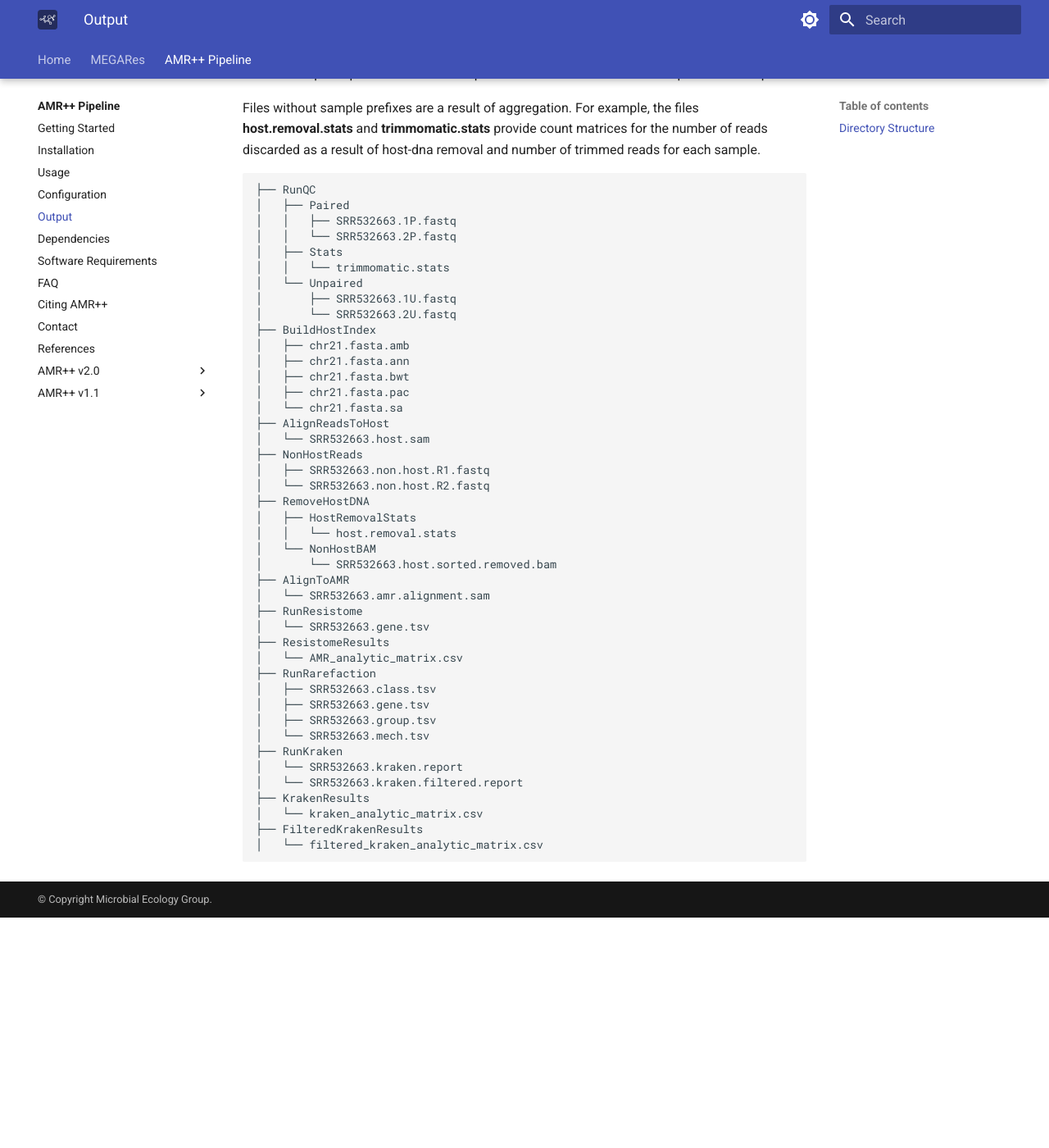
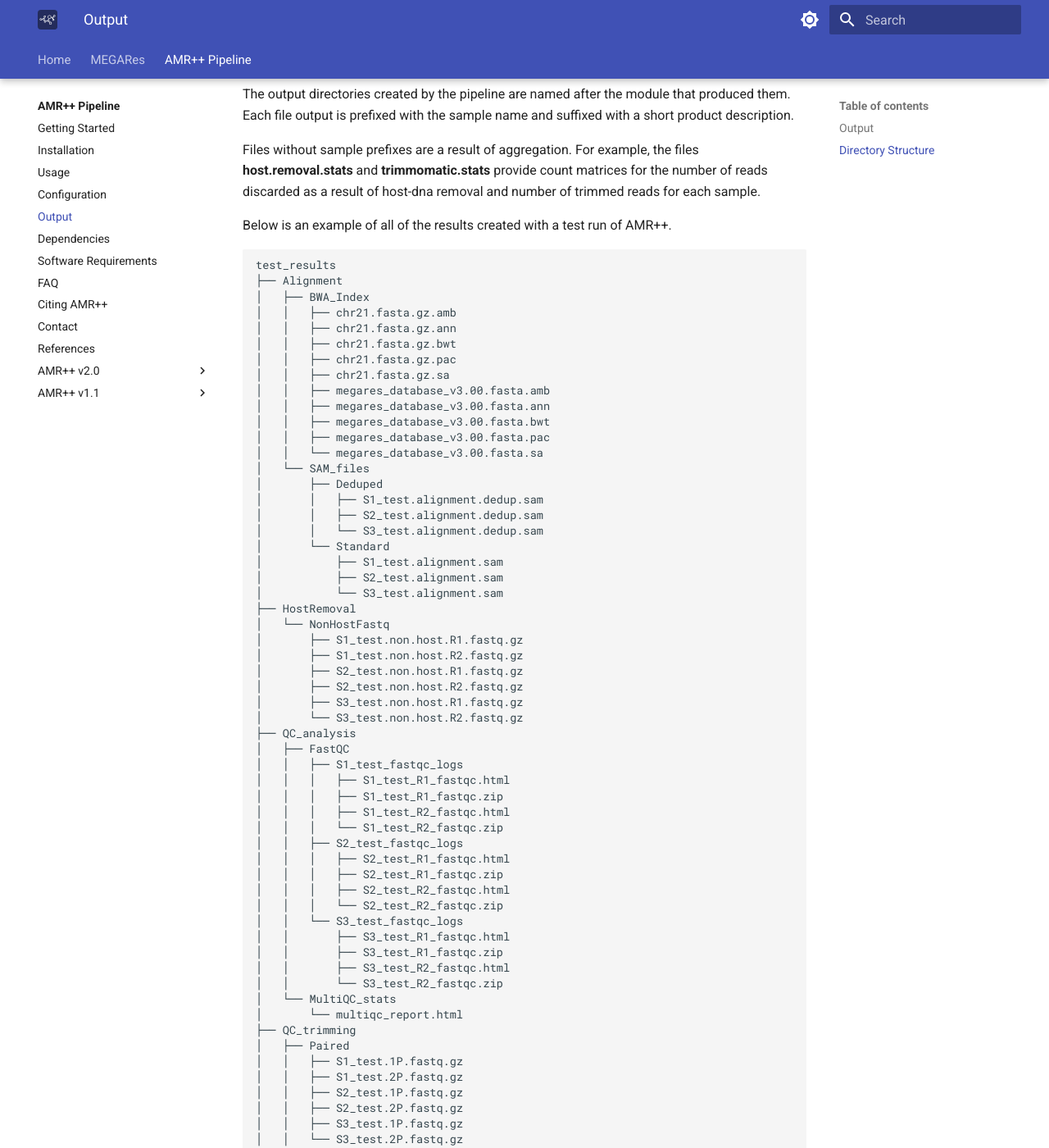
Before and after one commit to Microbial-Ecology-Group/meglab, an MkDocs documentation site: the page built from docs/amrplusplus/latest/output.md, in a window 1280 px wide and 1400 px high, scrolled down 344 px. Shown: the whole window at 82% size. Built offline with MkDocs 1.6.1 and Material for MkDocs 9.7.7, drawn with Linux system fonts in a browser that asks for light colours; before the commit the page ends 1463 px from its top, so only the background shows below that; some of the changed text lies outside the part shown.

Commit message:
Update output.md

````diff
--- a/docs/amrplusplus/latest/output.md
+++ b/docs/amrplusplus/latest/output.md
@@ -1,56 +1,138 @@
-# Output
+Output
+------
 
 All intermediate outputs produced from each module of this pipeline are provided as flat files that can be viewed in a text editor. These files are copied from the root **work/** directory created by Nextflow, so if disk space is a concern, this directory should be deleted as it can get quite large.
 
-## Directory Structure
+Directory Structure
+-------------------
 
 The output directories created by the pipeline are named after the module that produced them. Each file output is prefixed with the sample name and suffixed with a short product description.
 
 Files without sample prefixes are a result of aggregation. For example, the files **host.removal.stats** and **trimmomatic.stats** provide count matrices for the number of reads discarded as a result of host-dna removal and number of trimmed reads for each sample.
 
+Below is an example of all of the results created with a test run of AMR++.
+
 ```bash
-├── RunQC
+test_results
+├── Alignment
+│   ├── BWA_Index
+│   │   ├── chr21.fasta.gz.amb
+│   │   ├── chr21.fasta.gz.ann
+│   │   ├── chr21.fasta.gz.bwt
+│   │   ├── chr21.fasta.gz.pac
+│   │   ├── chr21.fasta.gz.sa
+│   │   ├── megares_database_v3.00.fasta.amb
+│   │   ├── megares_database_v3.00.fasta.ann
+│   │   ├── megares_database_v3.00.fasta.bwt
+│   │   ├── megares_database_v3.00.fasta.pac
+│   │   └── megares_database_v3.00.fasta.sa
+│   └── SAM_files
+│       ├── Deduped
+│       │   ├── S1_test.alignment.dedup.sam
+│       │   ├── S2_test.alignment.dedup.sam
+│       │   └── S3_test.alignment.dedup.sam
+│       └── Standard
+│           ├── S1_test.alignment.sam
+│           ├── S2_test.alignment.sam
+│           └── S3_test.alignment.sam
+├── HostRemoval
+│   └── NonHostFastq
+│       ├── S1_test.non.host.R1.fastq.gz
+│       ├── S1_test.non.host.R2.fastq.gz
+│       ├── S2_test.non.host.R1.fastq.gz
+│       ├── S2_test.non.host.R2.fastq.gz
+│       ├── S3_test.non.host.R1.fastq.gz
+│       └── S3_test.non.host.R2.fastq.gz
+├── QC_analysis
+│   ├── FastQC
+│   │   ├── S1_test_fastqc_logs
+│   │   │   ├── S1_test_R1_fastqc.html
+│   │   │   ├── S1_test_R1_fastqc.zip
+│   │   │   ├── S1_test_R2_fastqc.html
+│   │   │   └── S1_test_R2_fastqc.zip
+│   │   ├── S2_test_fastqc_logs
+│   │   │   ├── S2_test_R1_fastqc.html
+│   │   │   ├── S2_test_R1_fastqc.zip
+│   │   │   ├── S2_test_R2_fastqc.html
+│   │   │   └── S2_test_R2_fastqc.zip
+│   │   └── S3_test_fastqc_logs
+│   │       ├── S3_test_R1_fastqc.html
+│   │       ├── S3_test_R1_fastqc.zip
+│   │       ├── S3_test_R2_fastqc.html
+│   │       └── S3_test_R2_fastqc.zip
+│   └── MultiQC_stats
+│       └── multiqc_report.html
+├── QC_trimming
 │   ├── Paired
-│   │   ├── SRR532663.1P.fastq
-│   │   └── SRR532663.2P.fastq
-│   ├── Stats
-│   │   └── trimmomatic.stats
+│   │   ├── S1_test.1P.fastq.gz
+│   │   ├── S1_test.2P.fastq.gz
+│   │   ├── S2_test.1P.fastq.gz
+│   │   ├── S2_test.2P.fastq.gz
+│   │   ├── S3_test.1P.fastq.gz
+│   │   └── S3_test.2P.fastq.gz
 │   └── Unpaired
-│       ├── SRR532663.1U.fastq
-│       └── SRR532663.2U.fastq
-├── BuildHostIndex
-│   ├── chr21.fasta.amb
-│   ├── chr21.fasta.ann
-│   ├── chr21.fasta.bwt
-│   ├── chr21.fasta.pac
-│   └── chr21.fasta.sa
-├── AlignReadsToHost
-│   └── SRR532663.host.sam
-├── NonHostReads
-│   ├── SRR532663.non.host.R1.fastq
-│   └── SRR532663.non.host.R2.fastq
-├── RemoveHostDNA
-│   ├── HostRemovalStats
-│   │   └── host.removal.stats
-│   └── NonHostBAM
-│       └── SRR532663.host.sorted.removed.bam
-├── AlignToAMR
-│   └── SRR532663.amr.alignment.sam
-├── RunResistome
-│   └── SRR532663.gene.tsv
-├── ResistomeResults
-│   └── AMR_analytic_matrix.csv
-├── RunRarefaction
-│   ├── SRR532663.class.tsv
-│   ├── SRR532663.gene.tsv
-│   ├── SRR532663.group.tsv
-│   └── SRR532663.mech.tsv
-├── RunKraken
-│   └── SRR532663.kraken.report
-│   └── SRR532663.kraken.filtered.report
-├── KrakenResults
-│   └── kraken_analytic_matrix.csv
-├── FilteredKrakenResults
-│   └── filtered_kraken_analytic_matrix.csv
+│       ├── S1_test.1U.fastq.gz
+│       ├── S1_test.2U.fastq.gz
+│       ├── S2_test.1U.fastq.gz
+│       ├── S2_test.2U.fastq.gz
+│       ├── S3_test.1U.fastq.gz
+│       └── S3_test.2U.fastq.gz
+├── ResistomeAnalysis
+│   ├── Rarefaction
+│   │   └── Counts
+│   │       ├── S1_test.class.tsv
+│   │       ├── S1_test.gene.tsv
+│   │       ├── S1_test.group.tsv
+│   │       ├── S1_test.mech.tsv
+│   │       ├── S1_test.type.tsv
+│   │       ├── S2_test.class.tsv
+│   │       ├── S2_test.gene.tsv
+│   │       ├── S2_test.group.tsv
+│   │       ├── S2_test.mech.tsv
+│   │       ├── S2_test.type.tsv
+│   │       ├── S3_test.class.tsv
+│   │       ├── S3_test.gene.tsv
+│   │       ├── S3_test.group.tsv
+│   │       ├── S3_test.mech.tsv
+│   │       └── S3_test.type.tsv
+│   └── ResistomeCounts
+│       ├── S1_test.AMR.class.tsv
+│       ├── S1_test.AMR.gene.tsv
+│       ├── S1_test.AMR.group.tsv
+│       ├── S1_test.AMR.mechanism.tsv
+│       ├── S1_test.AMR.type.tsv
+│       ├── S1_test.dedup_AMR.class.tsv
+│       ├── S1_test.dedup_AMR.gene.tsv
+│       ├── S1_test.dedup_AMR.group.tsv
+│       ├── S1_test.dedup_AMR.mechanism.tsv
+│       ├── S1_test.dedup_AMR.type.tsv
+│       ├── S2_test.AMR.class.tsv
+│       ├── S2_test.AMR.gene.tsv
+│       ├── S2_test.AMR.group.tsv
+│       ├── S2_test.AMR.mechanism.tsv
+│       ├── S2_test.AMR.type.tsv
+│       ├── S2_test.dedup_AMR.class.tsv
+│       ├── S2_test.dedup_AMR.gene.tsv
+│       ├── S2_test.dedup_AMR.group.tsv
+│       ├── S2_test.dedup_AMR.mechanism.tsv
+│       ├── S2_test.dedup_AMR.type.tsv
+│       ├── S3_test.AMR.class.tsv
+│       ├── S3_test.AMR.gene.tsv
+│       ├── S3_test.AMR.group.tsv
+│       ├── S3_test.AMR.mechanism.tsv
+│       ├── S3_test.AMR.type.tsv
+│       ├── S3_test.dedup_AMR.class.tsv
+│       ├── S3_test.dedup_AMR.gene.tsv
+│       ├── S3_test.dedup_AMR.group.tsv
+│       ├── S3_test.dedup_AMR.mechanism.tsv
+│       └── S3_test.dedup_AMR.type.tsv
+└── Results
+    ├── AMR_analytic_matrix.csv
+    ├── SNPconfirmed_AMR_analytic_matrix.csv
+    ├── SNPconfirmed_dedup_AMR_analytic_matrix.csv
+    ├── Stats
+    │   ├── host.removal.stats
+    │   └── trimmomatic.stats
+    └── dedup_AMR_analytic_matrix.csv
 
 ```
````
